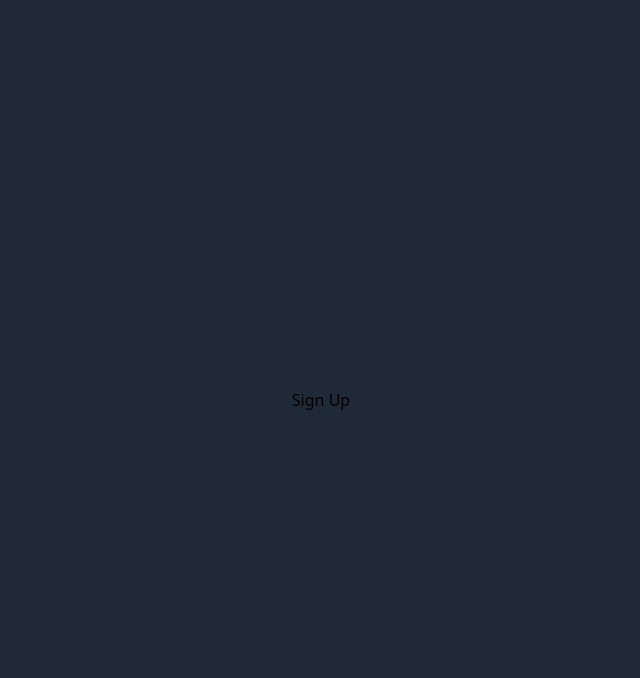
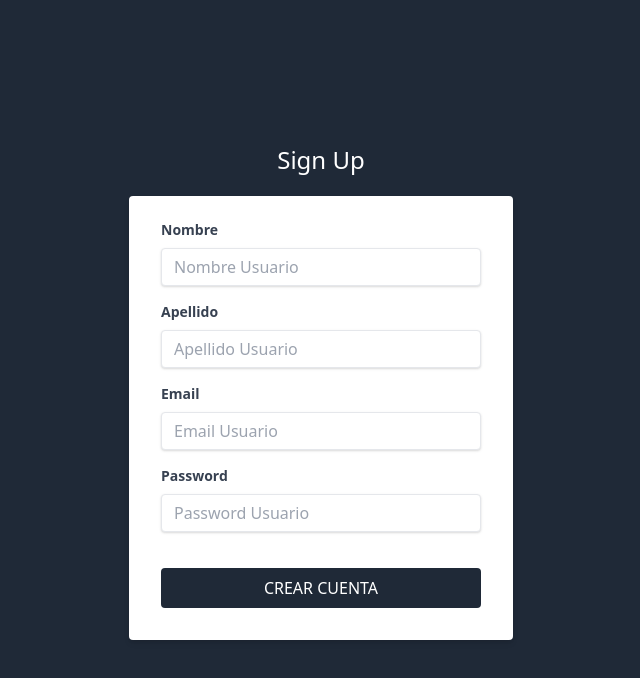
Before and after one commit to developaul/crmclientsadministration-next, a Next.js app: page /signup in a window 1280 px wide. Shown: the top 678 px of the page, without its empty margins (319-959 px from the left). Built offline with nearby package versions, Linux system fonts and the light colour scheme.

Commit message:
[update] signup added

```diff
--- a/pages/signin.js
+++ b/pages/signin.js
@@ -1,6 +1,6 @@
 import Layout from '../components/Layout'
 
-const Signin = () => {
+const SignIn = () => {
   return (
     <Layout>
       <h1 className="text-center text-2xl text-white font-light">Sign In</h1>
@@ -38,7 +38,7 @@
             </div>
             <input
               type="submit"
-              className="bg-gray-800 w-full mt-5 p-2 text-white uppercase hover:bg-gray-900"
+              className="bg-gray-800 w-full mt-5 p-2 rounded text-white uppercase hover:bg-gray-900"
               value="Iniciar Sesión"
             />
           </form>
@@ -48,4 +48,4 @@
   )
 }
 
-export default Signin
+export default SignIn
--- a/pages/signup.js
+++ b/pages/signup.js
@@ -1,11 +1,81 @@
 import Layout from '../components/Layout'
 
-const Signup = () => {
+const SignUp = () => {
   return (
     <Layout>
-      <h1 className="text-center">Sign Up</h1>
+      <h1 className="text-center text-2xl text-white font-light">Sign Up</h1>
+      <div className="flex justify-center mt-5">
+        <div className="w-full max-w-sm">
+          <form className="bg-white rounded shadow-md px-8 pt-6 pb-8 mb-4">
+            <div className="mb-4">
+              <label
+                className="block text-gray-700 text-sm font-bold mb-2"
+                htmlFor="name"
+              >
+                Nombre
+              </label>
+              <input
+                className="shadow appearance-none border rounded w-full py-2 px-3 text-gray-700 leading-tight focus:outline-none focus:shadow-outline"
+                id="name"
+                type="name"
+                placeholder="Nombre Usuario"
+              />
+            </div>
+
+            <div className="mb-4">
+              <label
+                className="block text-gray-700 text-sm font-bold mb-2"
+                htmlFor="lastName"
+              >
+                Apellido
+              </label>
+              <input
+                className="shadow appearance-none border rounded w-full py-2 px-3 text-gray-700 leading-tight focus:outline-none focus:shadow-outline"
+                id="lastName"
+                type="lastName"
+                placeholder="Apellido Usuario"
+              />
+            </div>
+
+            <div className="mb-4">
+              <label
+                className="block text-gray-700 text-sm font-bold mb-2"
+                htmlFor="email"
+              >
+                Email
+              </label>
+              <input
+                className="shadow appearance-none border rounded w-full py-2 px-3 text-gray-700 leading-tight focus:outline-none focus:shadow-outline"
+                id="email"
+                type="email"
+                placeholder="Email Usuario"
+              />
+            </div>
+
+            <div className="mb-4">
+              <label
+                className="block text-gray-700 text-sm font-bold mb-2"
+                htmlFor="password"
+              >
+                Password
+              </label>
+              <input
+                className="shadow appearance-none border rounded w-full py-2 px-3 text-gray-700 leading-tight focus:outline-none focus:shadow-outline"
+                id="password"
+                type="password"
+                placeholder="Password Usuario"
+              />
+            </div>
+            <input
+              type="submit"
+              className="bg-gray-800 w-full mt-5 p-2 rounded text-white uppercase hover:bg-gray-900"
+              value="Crear cuenta"
+            />
+          </form>
+        </div>
+      </div>
     </Layout>
   )
 }
 
-export default Signup
+export default SignUp
```
